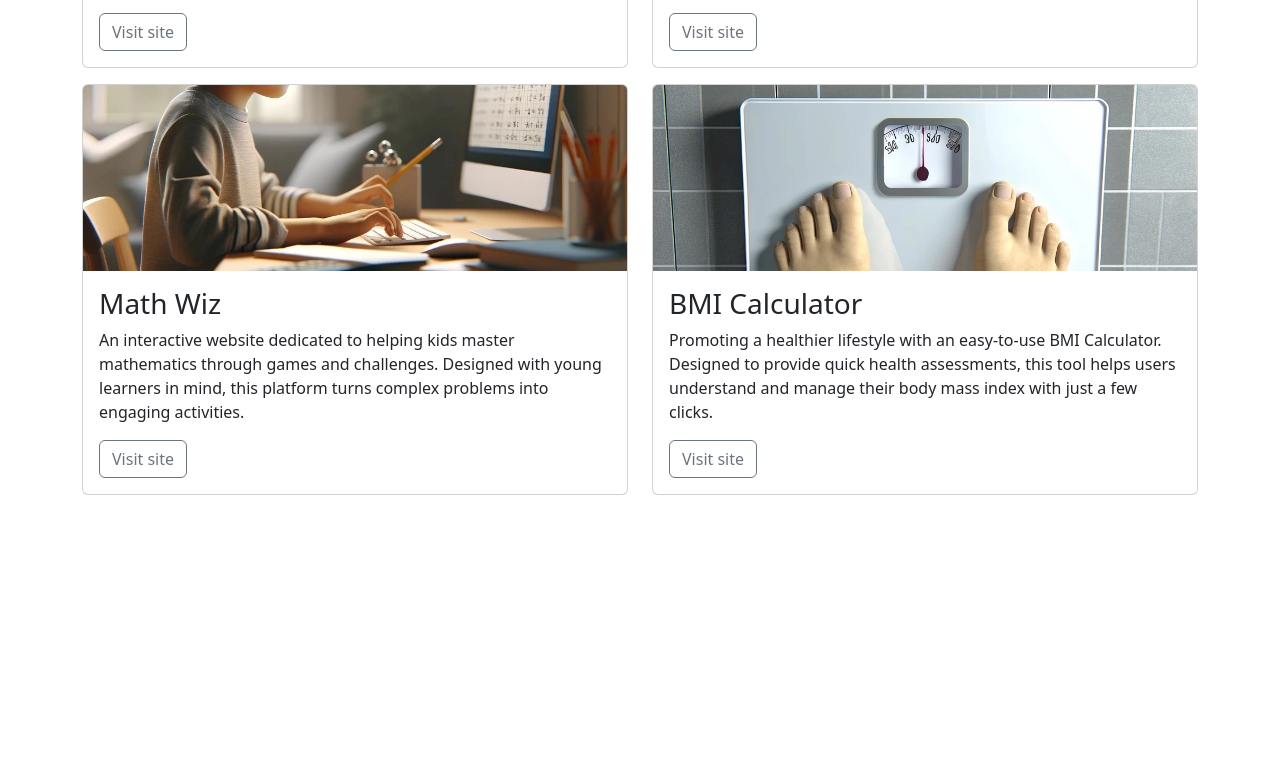
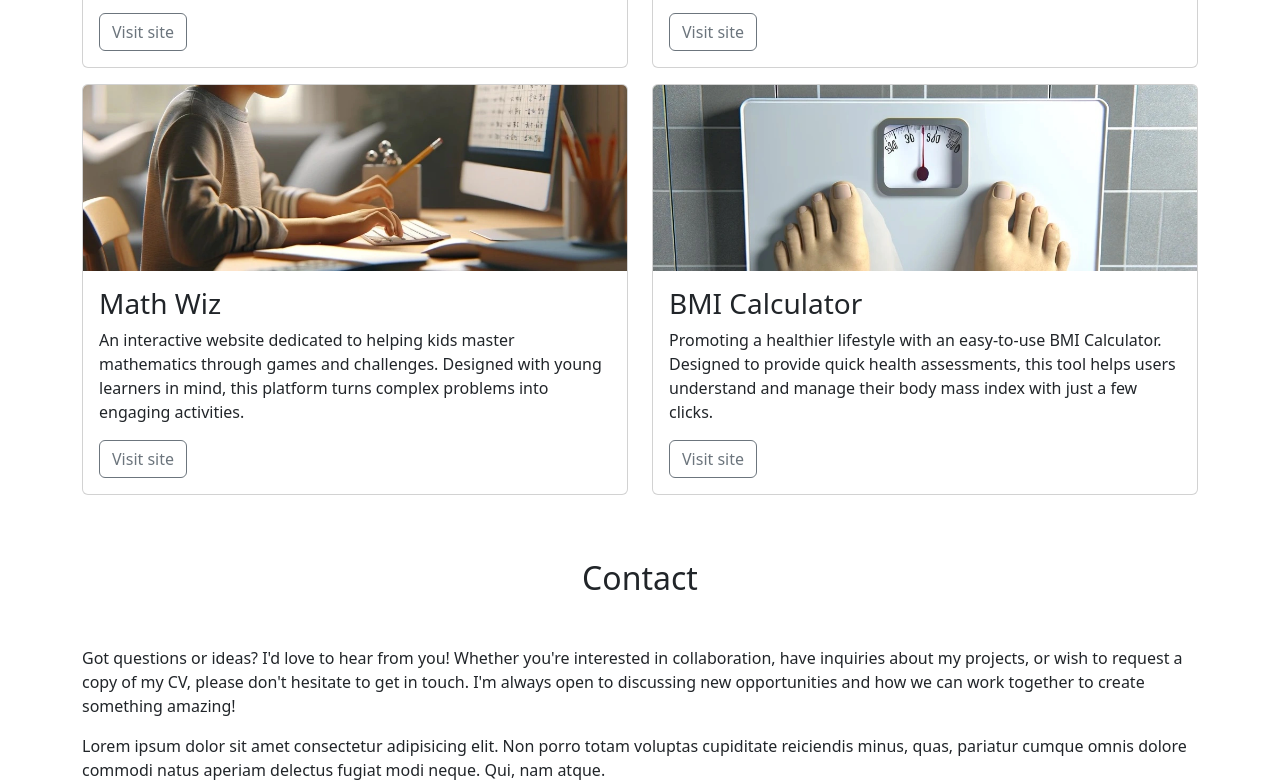
Before and after one commit to skb399/portfolio-mei, a plain HTML site: page index.html in a window 1280 px wide. Shown: the part 1340-2122 px from the top of the page. Before the commit the page ends 1875 px from the top, so only its background shows below. Drawn offline with nearby package versions, Linux system fonts and the light colour scheme.

Commit message:
Add contact section

```diff
--- a/index.html
+++ b/index.html
@@ -189,6 +189,29 @@
             </div>
         </section>
     </main>
+    <!--Contact Section-->
+    <!--Emmet shorthand for below - footer#contact.container>div.row-->
+    <footer id="contact" class="container">
+        <!--Emmet shorthand for below - col.12.text-center.my-4 (I didn't specify div.col-12 because Emmet assumes div by default.
+       for example, div.col-12, and .col-12 will create the same div element.)-->
+        <div class="row justify-content-center">
+            <h2 class="col-12 text-center my-4">Contact</h2>
+            <col class="12 text-center my-4">
+            <!--Emmet shorthand for below - p.mt-4 (The heading will use a display-5 class for consistency with the rest of the headings'
+             styling, and we'll name it Contact.)-->
+            <p class="mt-4">Got questions or ideas? I'd love to hear from you! Whether you're interested in
+                collaboration, have inquiries about my projects, or wish to request a copy of my CV, please don't
+                hesitate to get in touch. I'm always open to discussing new opportunities and how we can work together
+                to create something amazing!</p>
+            <!--Emmet shorthand for below ".col-12.col-md.col.lg-8" - We want it to be responsive so it doesn't get too wide on larger screens.-->
+            <!--Emmet shorthand for text is "lorem" this generates 30 words in lorem ipsum text so we can see what the layout looks like-->
+            <div class="col-12 col-md col lg-8">Lorem ipsum dolor sit amet consectetur adipisicing elit. Non porro totam
+                voluptas cupiditate reiciendis minus, quas, pariatur cumque omnis dolore commodi natus aperiam delectus
+                fugiat modi neque. Qui, nam atque.</div>
+
+
+        </div>
+    </footer>
     <!-- Bootstrap JS Script-->
     <script src="https://cdn.jsdelivr.net/npm/bootstrap@5.3.3/dist/js/bootstrap.bundle.min.js"
         integrity="sha384-YvpcrYf0tY3lHB60NNkmXc5s9fDVZLESaAA55NDzOxhy9GkcIdslK1eN7N6jIeHz"
```
